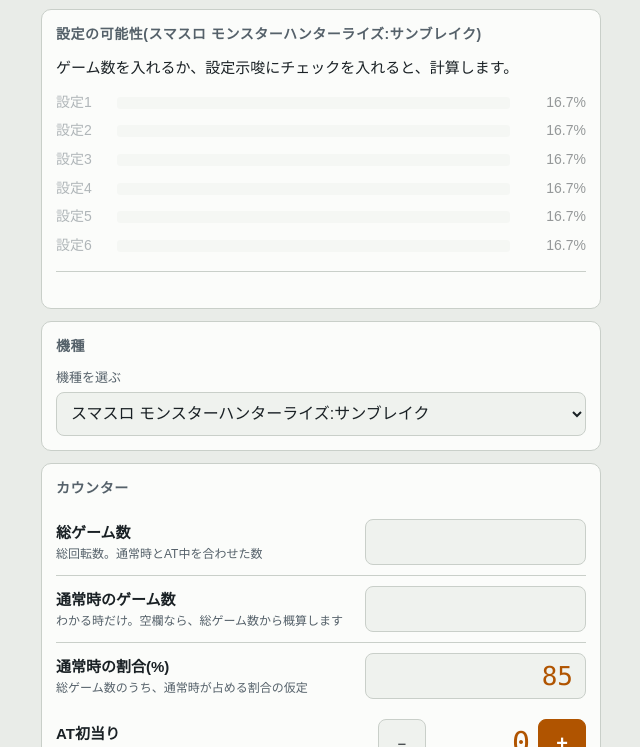
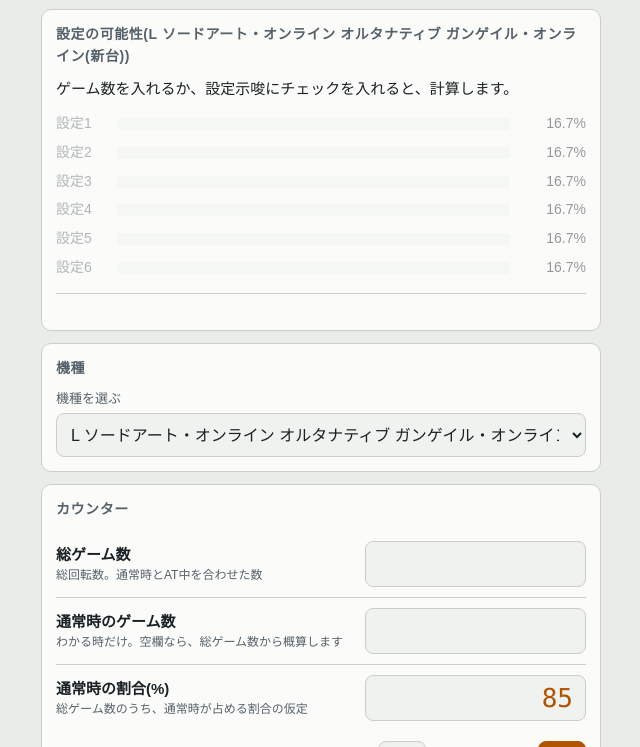
Before and after one commit to chosero501-arch/surasura-memo, a plain HTML site: page slot.html in a window 1280 px wide. Shown: the part 53-800 px from the top of the page, without its empty margins (319-959 px from the left). Drawn offline with Linux system fonts and the light colour scheme; a web font is replaced by a local one.

Commit message:
Slot: add 4 new machines (GGO, Garo, Saint Seiya, Vivy)
Co-Authored-By: Claude Sonnet 5.5 <noreply@anthropic.com>
Claude-Session: https://claude.ai/code/session_01F5VNQXkvFerceyLLkZPLUA

```diff
--- a/slot.html
+++ b/slot.html
@@ -491,9 +491,52 @@ details[open] > summary::after { content: "閉じる"; }
       ],
       hints: tiers('あっぱれチャンス中の青コメント+2、銅プレート(推察)', '銀プレート(推察)', '黄コメント+7、1111枚おーばー、通行手形の吉田(緑)、AT終了画面のやじさんきたさん、金プレート(推察)', '白コメント+10、555枚おーばー、通行手形の熱田(赤)、花火柄プレート(推察)', '赤コメント+66、666枚おーばー、通行手形の伊勢(金)、虹プレート(推察)'),
       notes: [GUESS, NOBASE, '機械割は、サイトに記載がありませんでした。']
+    },
+    {
+      id: 'gg', name: 'L ソードアート・オンライン オルタナティブ ガンゲイル・オンライン(新台)', payout: [97.9, 98.8, 100.9, 104.4, 109.7, 114.5],
+      metrics: [
+        { k: 'bonus', label: 'ボーナス初当り', unit: '回', w: 1, rates: [192.0, 189.2, 180.9, 168.6, 155.4, 153.9], note: '引き戻しも含めた初当りです。' },
+        { k: 'st', label: 'ST(スクワッドジャム)', unit: '回', w: 0.5, rates: [521.7, 510.4, 486.6, 445.3, 405.0, 392.6],
+          note: 'ボーナスからSTを目指す作りなので、ボーナスと重なる分を考えて、半分の重みで見ています。' }
+      ],
+      hints: [],
+      notes: ['初当り・ST・機械割は、複数のサイトで一致を確認しました(2026年11月導入)。', '設定示唆は「サテライトスキャン端末」のみで、内容が未判明のため入れていません。', NOBASE]
+    },
+    {
+      id: 'gr', name: 'L牙狼 闇を照らす者(新台)', payout: [97.5, 98.8, 101.2, 104.6, 110.5, 114.9], soft: true,
+      metrics: [
+        { k: 'bonus', label: 'ボーナス初当り', unit: '回', w: 1, rates: [291.1, 283.7, 276.1, 265.8, 259.4, 256.5] },
+        { k: 'cz', label: 'CZ(牙狼MODE・魔界の合算)', unit: '回', w: 0.5, rates: [156.6, 154.6, 151.4, 148.7, 144.2, 141.1],
+          note: 'CZからボーナスに入るため、重なる分を考えて、半分の重みで見ています。' }
+      ],
+      hints: tiers('莉杏(AT終了画面)、魔導ホラー集合(ボーナス終了画面)、銅トロフィー', '銀トロフィー', '魔戒騎士集合(AT終了画面)、金トロフィー', 'サンセイ柄トロフィー', '牙狼闇(AT終了画面)、金色ガロ(終了画面)、虹トロフィー'),
+      notes: [GUESS, NOBASE, '設定差は小さめ(設定1と6で約1.1倍)なので、示唆演出もあわせて見てください。ボーナス・CZ・機械割は複数のサイトで一致しています。']
+    },
+    {
+      id: 'sy', name: 'L聖闘士星矢 黄金十二宮(新台)', payout: null,
+      metrics: [
+        { k: 'at', label: 'AT初当り', unit: '回', w: 1, rates: [364.2, 356.1, 345.6, 322.3, 313.7, 310.5] },
+        { k: 'cz', label: 'CZ(合算)', unit: '回', w: 0.5, rates: [214.4, 214.1, 211.7, 202.5, 197.2, 200.3],
+          note: '「WHO ARE YOU?」と「影ノ襲来」の合算です。CZからATに入るため、半分の重みで見ています。' }
+      ],
+      hints: [],
+      notes: ['AT初当りとCZ合算は、複数のサイトで一致を確認しました。設定4から一段軽くなります。', 'AT終了画面などの示唆は、内容が細かく分かれているため入れていません。機械割は確かな数字が見つからなかったので表示していません。', NOBASE]
+    },
+    {
+      id: 'vi', name: 'スロット Vivy -Fluorite Eye\'s Song-(新台)', payout: [97.7, 98.7, 100.2, 104.7, 108.3, 112.8], soft: true,
+      metrics: [
+        { k: 'at', label: 'AT初当り', unit: '回', w: 1, rates: [276.5, 251.7, 272.1, 222.8, 235.9, 210.3],
+          note: '設定2が設定3より、設定4が設定5より軽い数字です(公表値のとおり)。' }
+      ],
+      hints: [
+        { id: 'ge4', label: '設定4以上濃厚', ex: '獲得枚数表示の411、2161', allow: [4, 5, 6] },
+        { id: 'ge5', label: '設定5以上濃厚', ex: '獲得枚数表示の2161×2', allow: [5, 6] },
+        { id: 'eq6', label: '設定6濃厚', ex: '獲得枚数表示の619、2161×3', allow: [6] }
+      ],
+      notes: [GUESS, NOBASE, 'AT初当り・機械割は複数のサイトで一致しています。示唆はなな徹の情報で、AT終了画面などは未判明です。']
     }
   ];
-  var ORDER = ['mh', 'jy', 'lr', 'tg', 'sa', 'ab', 'ot', 'pp', 'in', 'kb', 'en', 'kk', 'mk', 'yo', 'vv', 'mr', 'sc', 'kr', 'mg', 'yj'];
+  var ORDER = ['gg', 'gr', 'sy', 'vi', 'mh', 'jy', 'lr', 'tg', 'sa', 'ab', 'ot', 'pp', 'in', 'kb', 'en', 'kk', 'mk', 'yo', 'vv', 'mr', 'sc', 'kr', 'mg', 'yj'];
   MACHINES.sort(function (a, b) { return ORDER.indexOf(a.id) - ORDER.indexOf(b.id); });
   function machineOf(id) {
     for (var i = 0; i < MACHINES.length; i++) if (MACHINES[i].id === id) return MACHINES[i];
```
